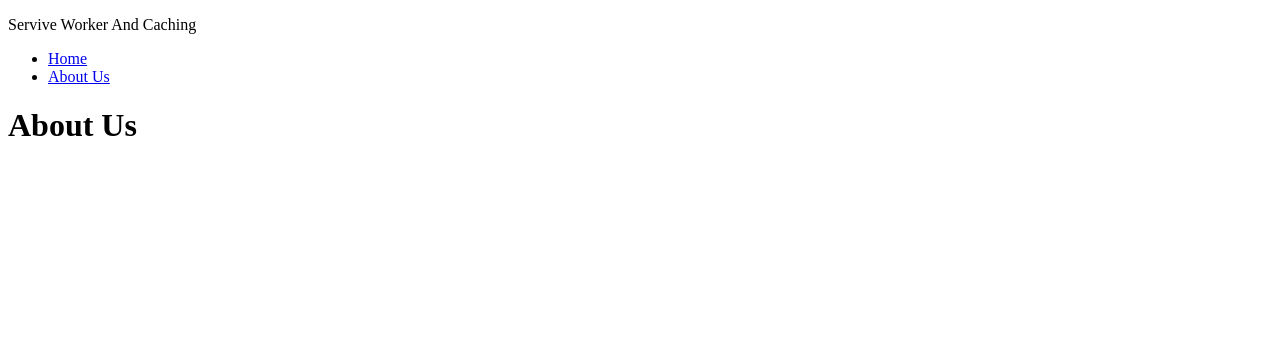
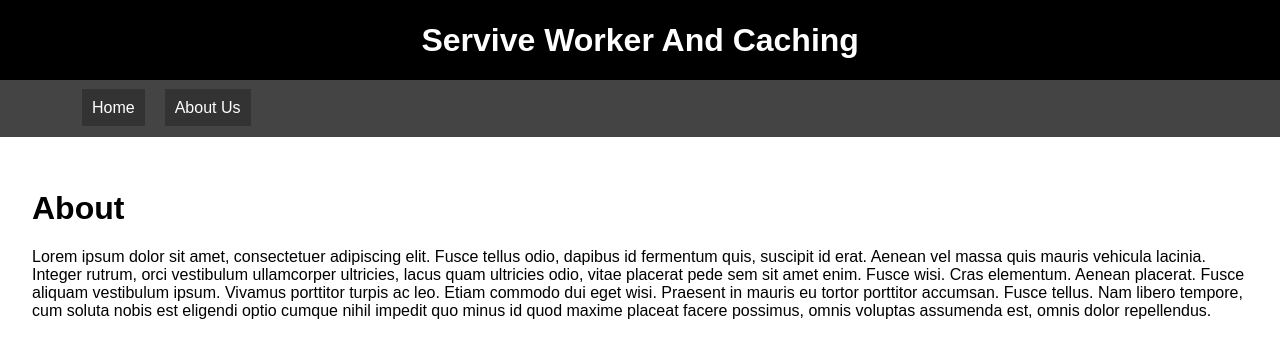
Before and after one commit to kehdcode/ServiceWorker-and-Caching, a plain HTML site: page about.html in a window 1280 px wide. Drawn offline with Linux system fonts and the light colour scheme.

Commit message:
style the pages and created the js file

```diff
--- a/about.html
+++ b/about.html
@@ -4,11 +4,12 @@
     <meta charset="UTF-8">
     <meta name="viewport" content="width=device-width, initial-scale=1.0">
     <meta http-equiv="X-UA-Compatible" content="ie=edge">
+    <link rel="stylesheet"  href="css/style.css">
     <title>Service Worker & Caching</title>
 </head>
 <body>
    <header>
-       <p>Servive Worker And Caching</p>
+        <p><h1>Servive Worker And Caching</h1></p>
    </header>
    <nav>
        <ul>
@@ -16,10 +17,17 @@
            <li><a href="about.html">About Us</a> </li>
        </ul>
    </nav>
-   <div class="container">
-       <h1>About Us</h1>
-       <p></p>
-   </div>
+   <div class="main">
+        <h1>About</h1>
+        <p>Lorem ipsum dolor sit amet, consectetuer adipiscing elit. Fusce tellus odio, dapibus id fermentum quis, suscipit id erat.
+            Aenean vel massa quis mauris vehicula lacinia. Integer rutrum, orci vestibulum ullamcorper ultricies, lacus quam ultricies odio,
+             vitae placerat pede sem sit amet enim. Fusce wisi. Cras elementum. Aenean placerat. Fusce aliquam vestibulum ipsum. Vivamus
+              porttitor
+             turpis ac leo. Etiam commodo dui eget wisi. Praesent in mauris eu tortor porttitor accumsan.
+              Fusce tellus. Nam libero tempore, cum
+             soluta nobis est eligendi optio
+            cumque nihil impedit quo minus id quod maxime placeat facere possimus, omnis voluptas assumenda est, omnis dolor repellendus.</p>
+    </div>
 
 </body>
 </html>
--- a/css/style.css
+++ b/css/style.css
@@ -11,3 +11,36 @@ header {
     padding: 0.01rem;
 
 }
+
+nav{
+    background: #444;
+    padding: 0.2rem 2rem;
+}
+nav ul {
+    list-style: none;
+    padding: 0p;
+    display: flex;
+
+
+
+}
+
+nav a {
+    text-decoration: none;
+    margin:10px;
+    padding: 10px;
+    widows: 10px;
+    background: #333;
+    color: #fff;
+
+}
+a:hover {
+    background: limegreen;
+}
+.main{
+    padding: 2rem;
+}
+
+nav.current > a {
+    color: yellow;
+}
```
Also changed, not shown: index.html (+10 -2 lines).
